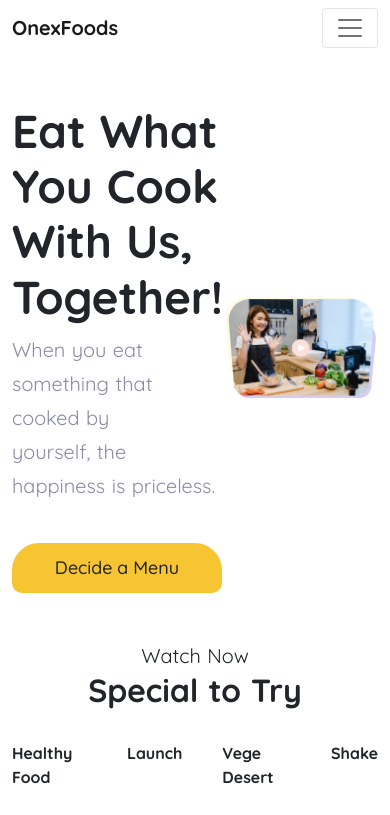
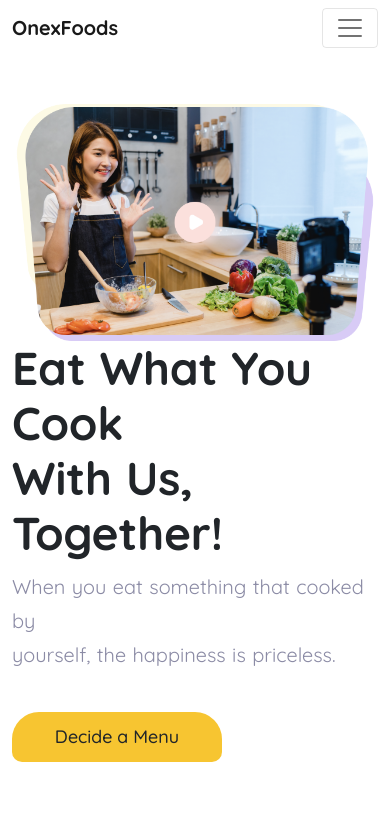
Before and after one commit to celvineadiputra-dev/onex_nuxtJs, a Nuxt app: page / in a window 390 px wide. Shown: the top 815 px of the page. Built offline with nearby package versions, Linux system fonts and the light colour scheme.

Commit message:
update order hero in mobile

```diff
--- a/components/Heros/index.vue
+++ b/components/Heros/index.vue
@@ -1,8 +1,7 @@
 <template>
   <div class="container">
     <div class="row">
-      <div class="d-flex align-items-center">
-        <div class="col-sm-12 col-md-6">
+        <div class="col-sm-12 col-md-6 d-flex justify-content-center flex-column order-sm-1 order-md-0 order-1">
           <h1 class="headline">
             Eat What You Cook <br />
             With Us, Together!
@@ -21,10 +20,9 @@
             }"
           />
         </div>
-        <div class="col-sm-12 col-md-6">
+        <div class="col-sm-12 col-md-6 order-sm-0 order-md-1 order-0">
           <img src="/video.png" alt="imageHeroChef" class="img-fluid" />
         </div>
-      </div>
     </div>
   </div>
 </template>
```
